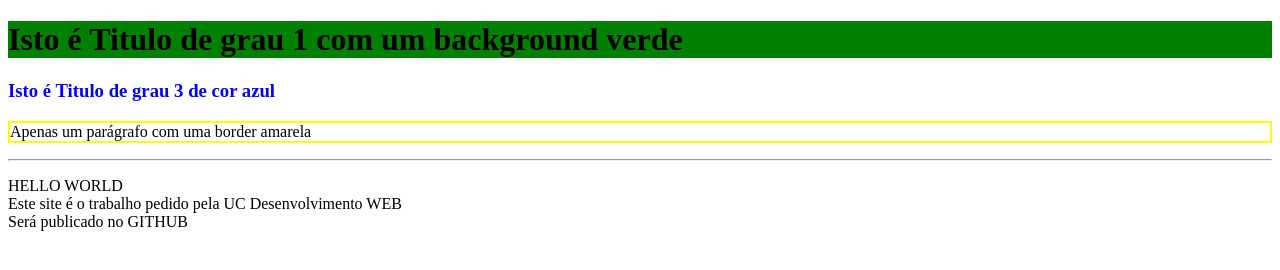
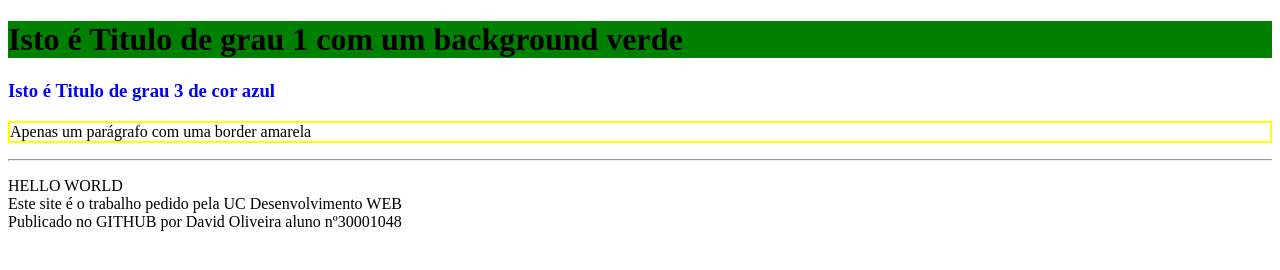
Before and after one commit to DavidMTOliveira/Projects, a plain HTML site: page DWEB.html in a window 1280 px wide. Drawn offline with Linux system fonts and the light colour scheme.

Commit message:
Update DWEB.html

```diff
--- a/DWEB.html
+++ b/DWEB.html
@@ -13,7 +13,7 @@
 		<!-- style = permite mudar a aparencia da página -->
 		<hr>
 		<!-- hr = linha que separa a página. br = break, faz um novo parágrafo -->
-		<p> HELLO WORLD <br >Este site é o trabalho pedido pela UC Desenvolvimento WEB <br> Será publicado no GITHUB</p>
+		<p> HELLO WORLD <br >Este site é o trabalho pedido pela UC Desenvolvimento WEB <br> Publicado no GITHUB por David Oliveira aluno nº30001048</p>
 
 
 
```
